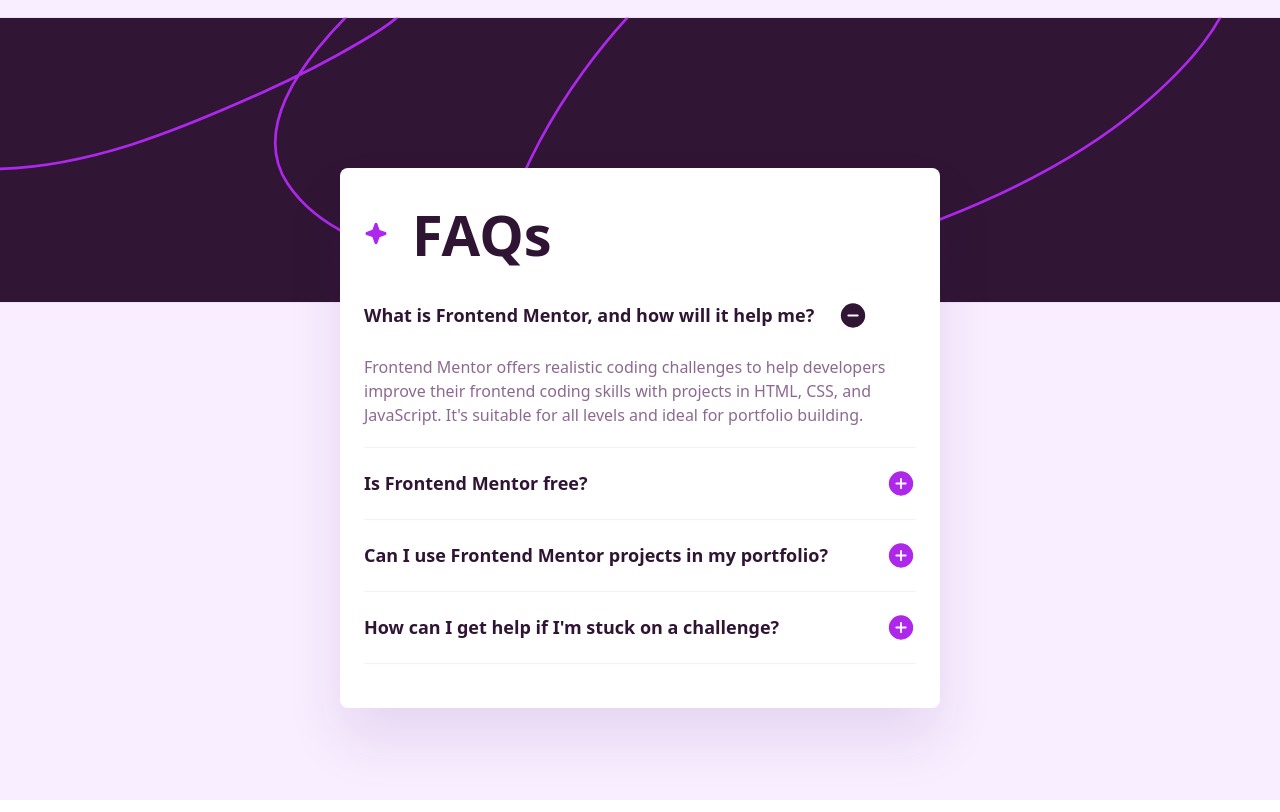
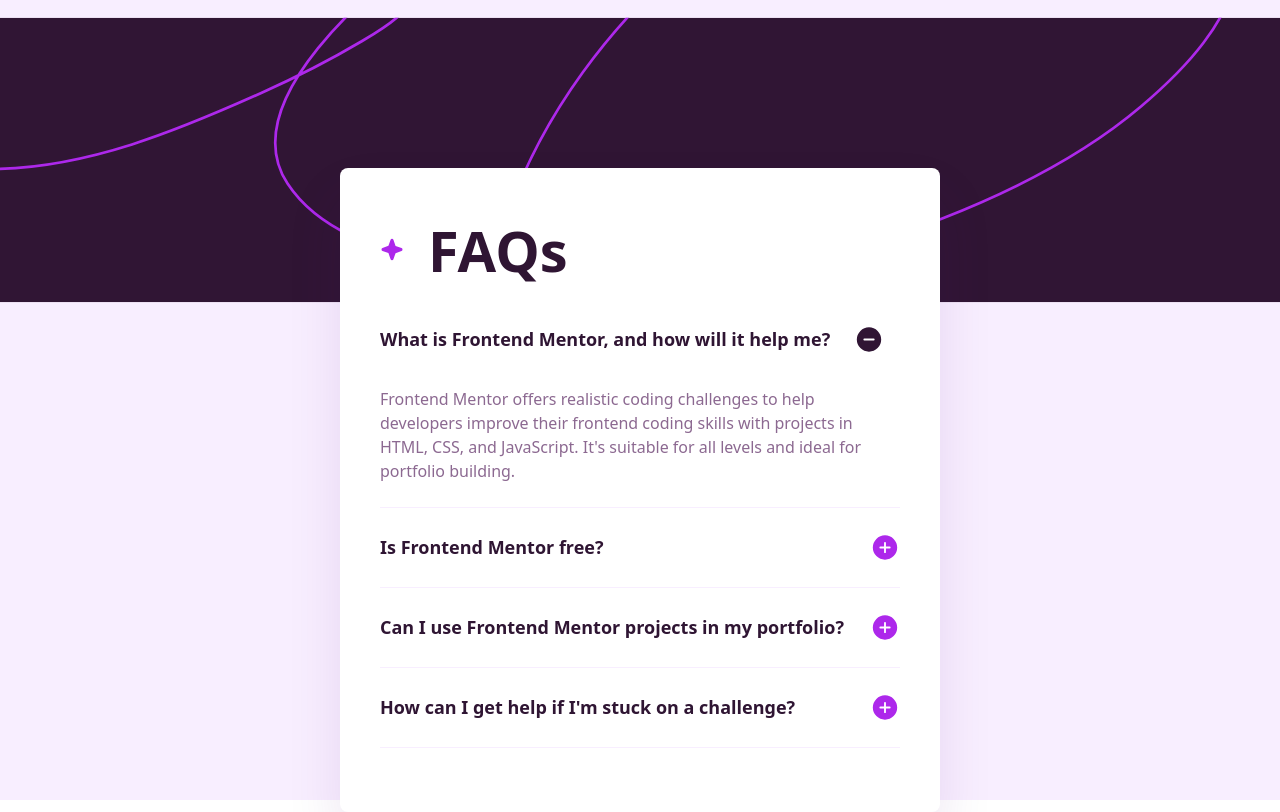
Before and after one commit to Krymancer/faq-accordion, a Next.js app: page / in a window 1280 px wide. Built offline with nearby package versions, Linux system fonts and the light colour scheme.

Commit message:
fix: desktop padding and gap

```diff
--- a/src/app/page.tsx
+++ b/src/app/page.tsx
@@ -7,7 +7,7 @@
 import IconStar from '@/assets/images/icon-star.svg';
 
 function Separator() {
-  return (<div className='bg-light-pink h-[1px] self-stretch my-5'></div>)
+  return (<div className='bg-light-pink h-[1px] self-stretch my-5 sm:my-6'></div>)
 }
 
 function FaqItem({ question }: { question: string }) {
@@ -31,7 +31,7 @@
         </div>
       </div>
       <div className='absolute px-6 top-[142.5px] sm:top-[167.5px] w-full'>
-        <div className='p-6 flex flex-col items-start gap-6 self-stretch rounded-lg bg-white shadow-default w-full text-dark-purple max-w-[600px] mx-auto'>
+        <div className='p-6 sm:p-10 flex flex-col items-start gap-6 sm:gap-8 self-stretch rounded-lg bg-white shadow-default w-full text-dark-purple max-w-[600px] mx-auto'>
           <div className='flex items-center gap-6'>
             <Image src={IconStar} alt="icon star" height={24} width={24} />
             <h1 className='text-[32px] sm:text-[56px] font-bold'>FAQs</h1>
```
